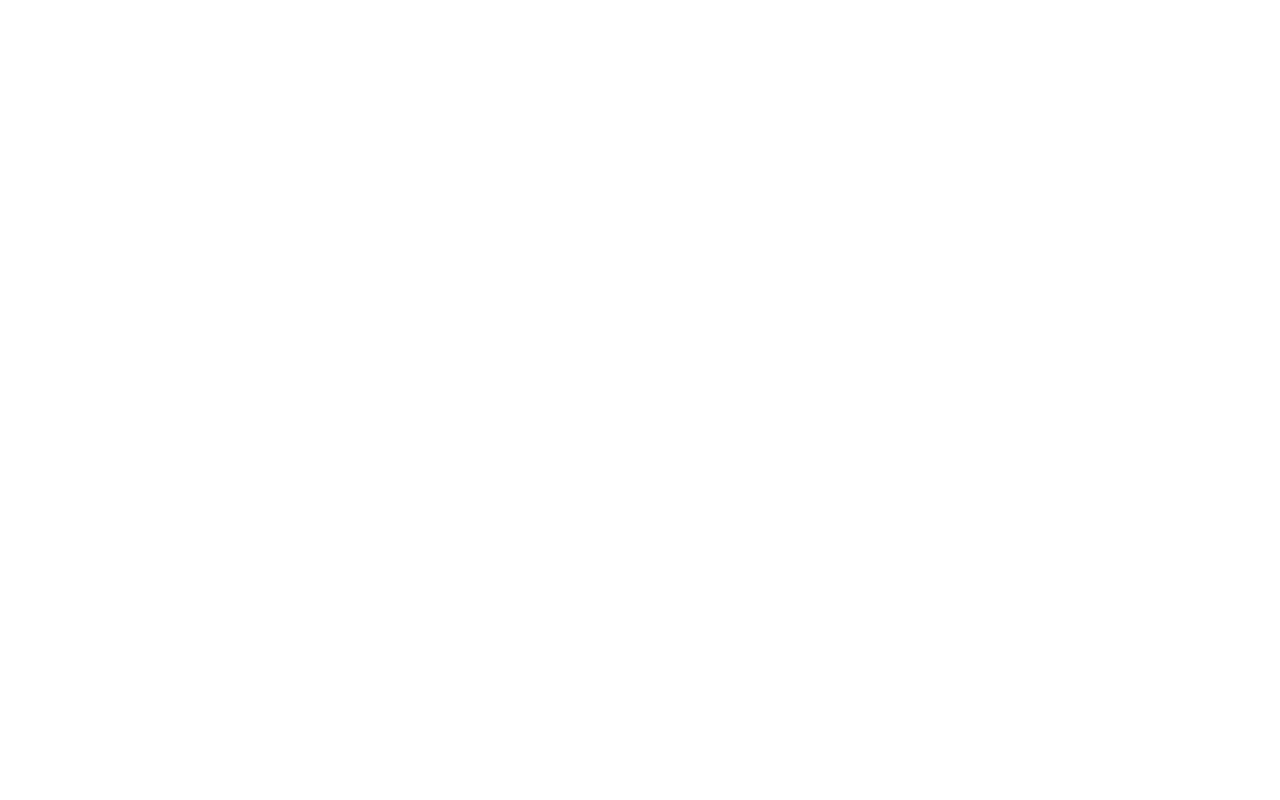
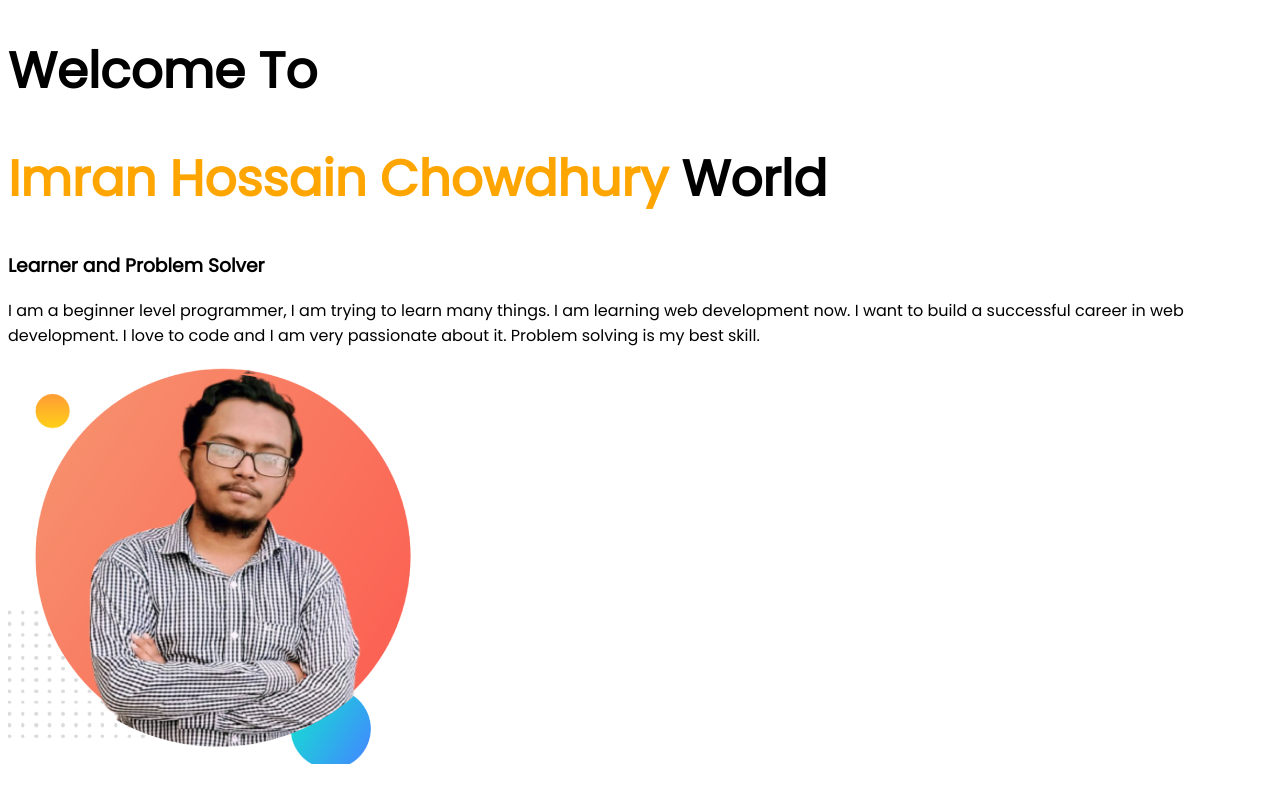
Before and after one commit to IHC25/developer-portfolio, a plain HTML site: page index.html in a window 1280 px wide. Drawn offline with Linux system fonts and the light colour scheme.

Commit message:
second commit

```diff
--- a/index.html
+++ b/index.html
@@ -5,9 +5,16 @@
     <meta http-equiv="X-UA-Compatible" content="IE=edge">
     <meta name="viewport" content="width=device-width, initial-scale=1.0">
     <title>Imran Portfolio</title>
+    <link rel="preconnect" href="https://fonts.googleapis.com">
+    <link rel="preconnect" href="https://fonts.gstatic.com" crossorigin>
+    <link href="https://fonts.googleapis.com/css2?family=Poppins&display=swap" rel="stylesheet">
     <link rel="stylesheet" href="style.css">
 </head>
 <body>
-
+    <h1>Welcome To</h1>
+    <h1><span class="head-col">Imran Hossain Chowdhury</span> World</h1>
+    <h3>Learner and Problem Solver</h3>
+    <p>I am a beginner level programmer, I am trying to learn many things. I am learning web development now. I want to build a successful career in web development. I love to code and I am very passionate about it. Problem solving is my best skill.</p>
+    <img src="images/my-bg.png" alt="">
 </body>
 </html>
--- a/style.css
+++ b/style.css
@@ -0,0 +1,9 @@
+body{
+    font-family: 'Poppins', sans-serif;
+}
+h1{
+    font-size: 50px;
+}
+.head-col{
+    color: orange;
+}
```
Also changed, not shown: images/dream-bg.png (added), images/exp-bg.png (added), images/jhankar.png (added), images/jhankar2.png (added), images/my-bg.png (added), images/my-bg2.png (added), images/pro.png (added), images/top-banner.png (added).
